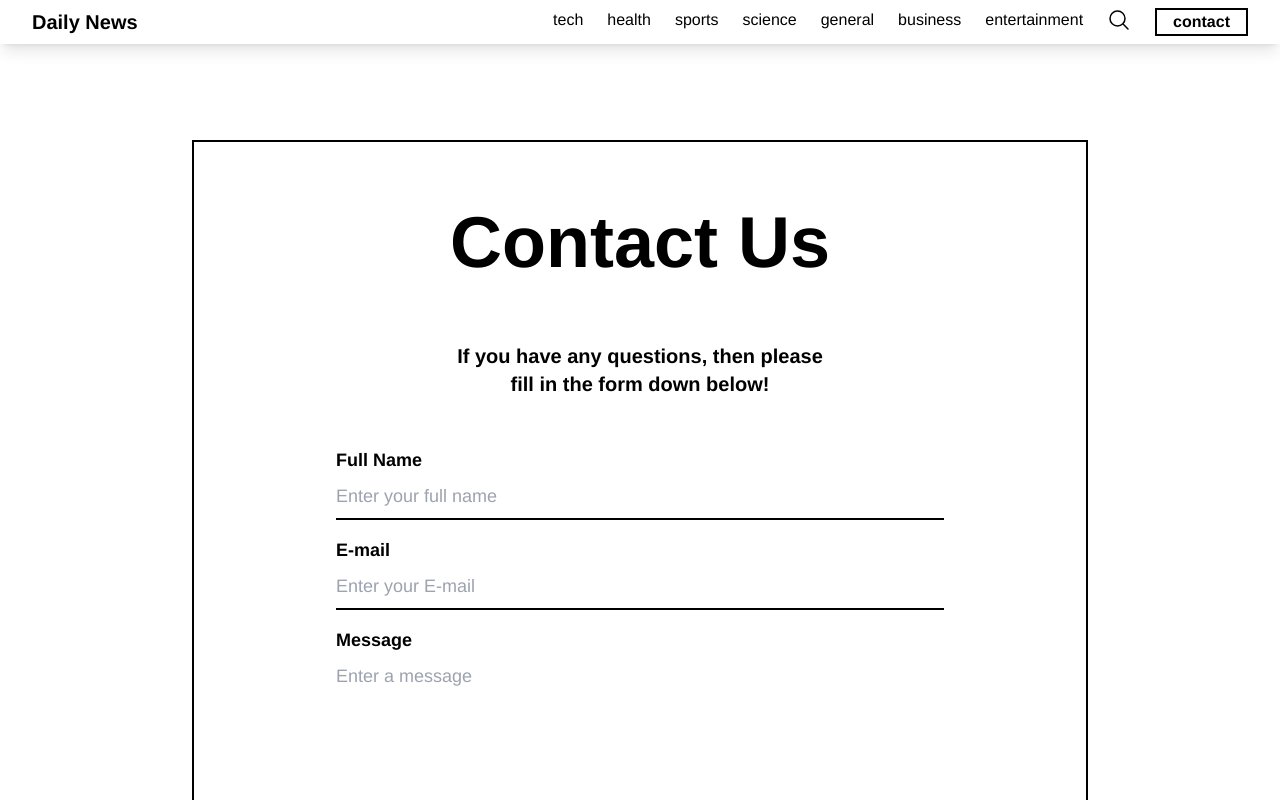
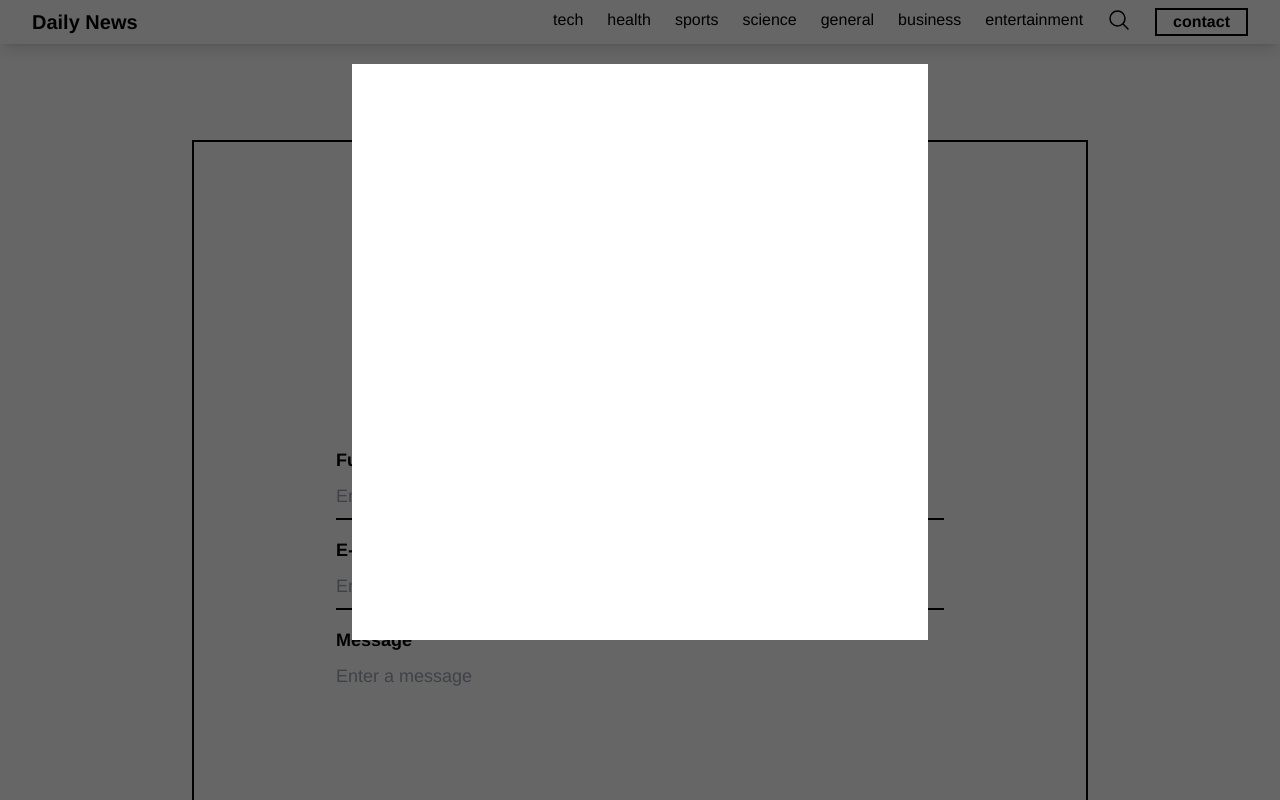
Before and after one commit to the-man2004/news-app, a Vue app: page /contact in a window 1280 px wide. Shown: the top 800 px of the page. Built offline with nearby package versions, Linux system fonts and the light colour scheme.

Commit message:
Added basic empty modal (will add content later).

```diff
--- a/public/index.html
+++ b/public/index.html
@@ -24,6 +24,7 @@
       >
     </noscript>
     <div id="app"></div>
+    <div id="modals"></div>
     <!-- built files will be auto injected -->
   </body>
 </html>
--- /dev/null
+++ b/src/components/contact/ContactModal.vue
@@ -0,0 +1,10 @@
+<template>
+  <teleport to="#modals">
+    <!-- Backdrop -->
+    <div class="fixed inset-0 bg-black opacity-60"></div>
+    <!-- Modal -->
+    <div
+      class="fixed top-16 left-16 right-16 max-w-xl mx-auto p-8 z-10 aspect-square bg-white"
+    ></div>
+  </teleport>
+</template>
--- a/src/views/Contact.vue
+++ b/src/views/Contact.vue
@@ -1,4 +1,5 @@
 <template>
+  <contact-modal />
   <div class="min-h-screen m-4 p-4 md:p-8 md:m-16">
     <div class="max-w-4xl w-full mx-auto border-2 border-black">
       <h1
@@ -71,6 +72,7 @@
 </template>
 
 <script setup>
+import ContactModal from "../components/contact/ContactModal.vue";
 import { ref } from "vue";
 
 const name = ref("");
```
